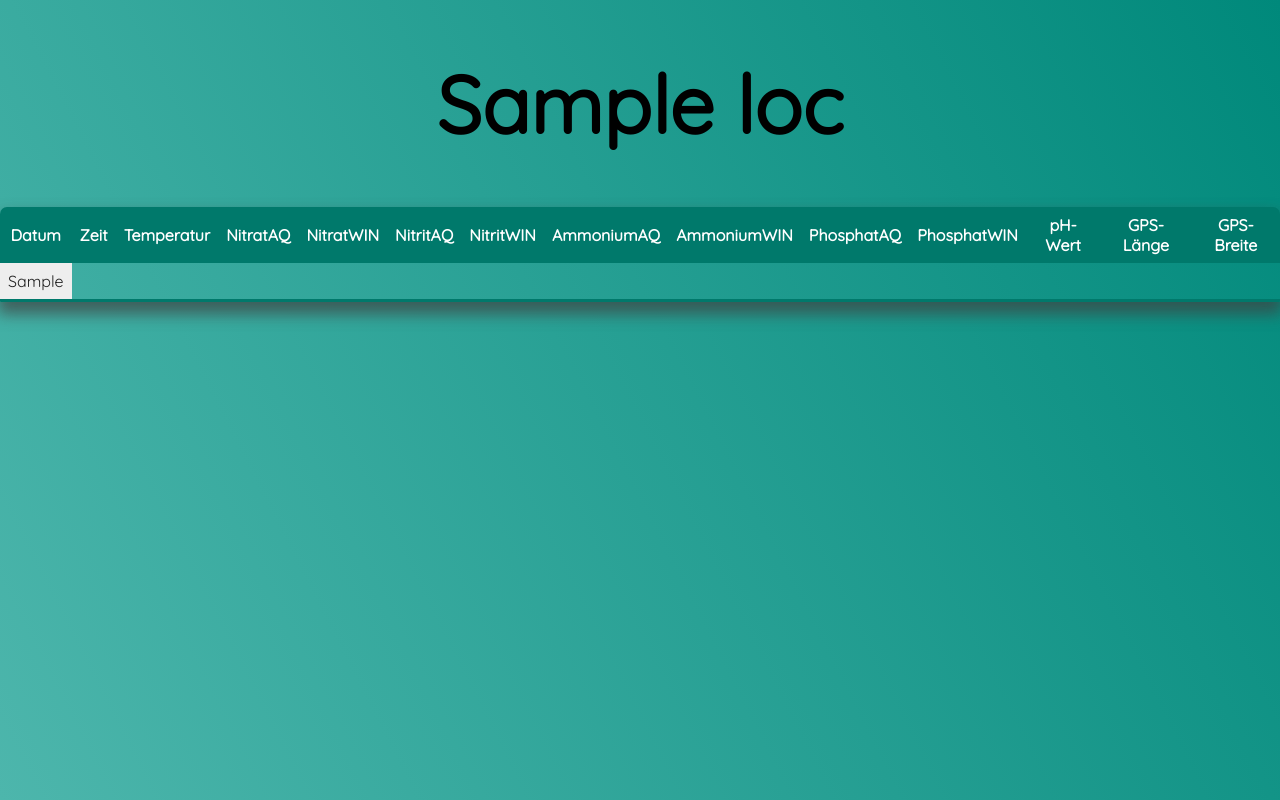
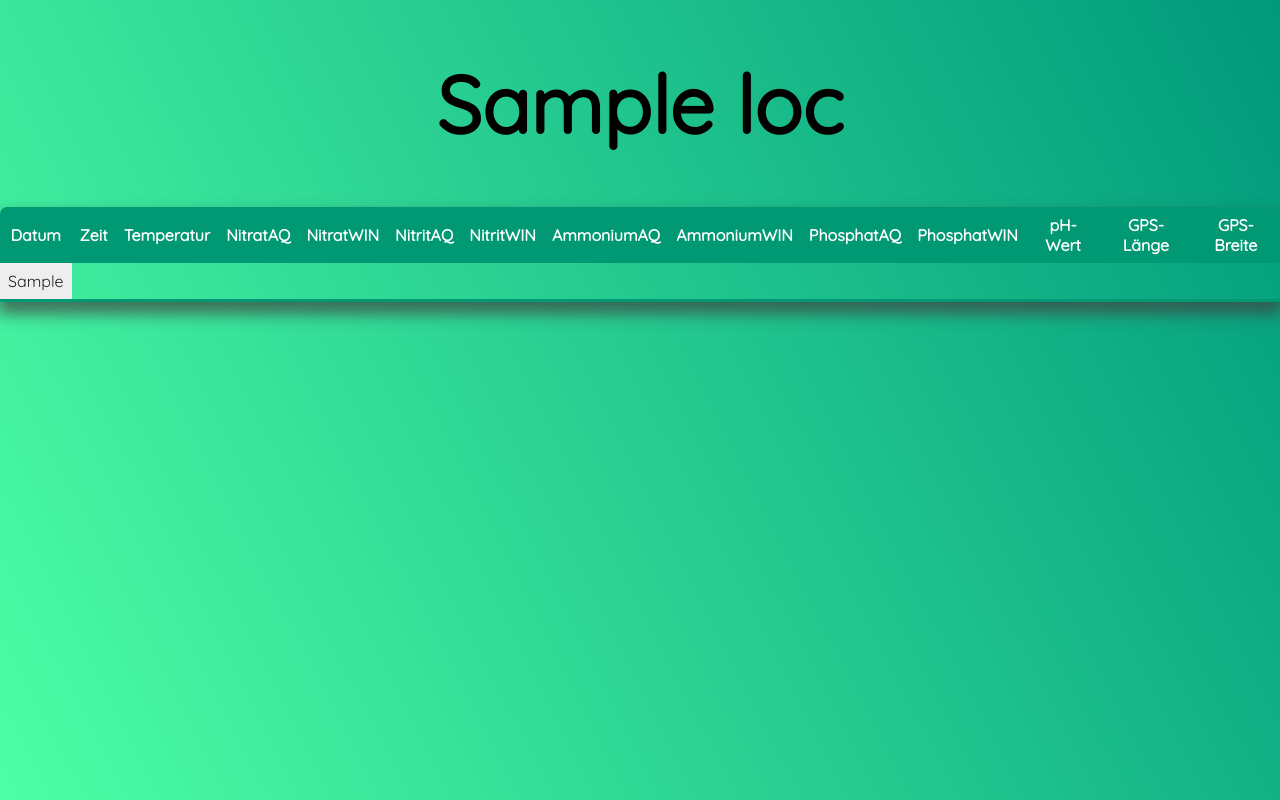
Before and after one commit to C3H4O2/Schleiwasser_Data_Project, a Flask app: template templates/tables.html in a window 1280 px wide. Run offline with Flask 2, Linux system fonts and the light colour scheme; the template is opened without the code that fills it: most values are stand-ins (such as "Sample title", 1, 10 or a date in 2020).

Commit message:
updated colors and highlight for headers

```diff
--- a/static/css/table-styles.css
+++ b/static/css/table-styles.css
@@ -1,12 +1,12 @@
 :root {
-  --table-header-color: #00796b;
+  --table-header-color: #009973;
   --table-border-color: #bdbdbd;
   --table-bg-maincolor: #eeeeee;
   --table-bg-seccolor: #e0e0e0;
   --table-header-fontcolor: #ffffff;
   --table-body-fontcolor: #212121;
-  --gradient-part1: #4db6ac;
-  --gardent-part2: #00897b;
+  --gradient-part1: #4dffa6;
+  --gardent-part2: #00997b;
   --main-font-size: 1em;
 }
 
@@ -77,3 +77,7 @@
 h1 {
   font-size: 5em;
 }
+
+body:not(.nohover) th:hover {
+  background-color: #008060;
+}
```
